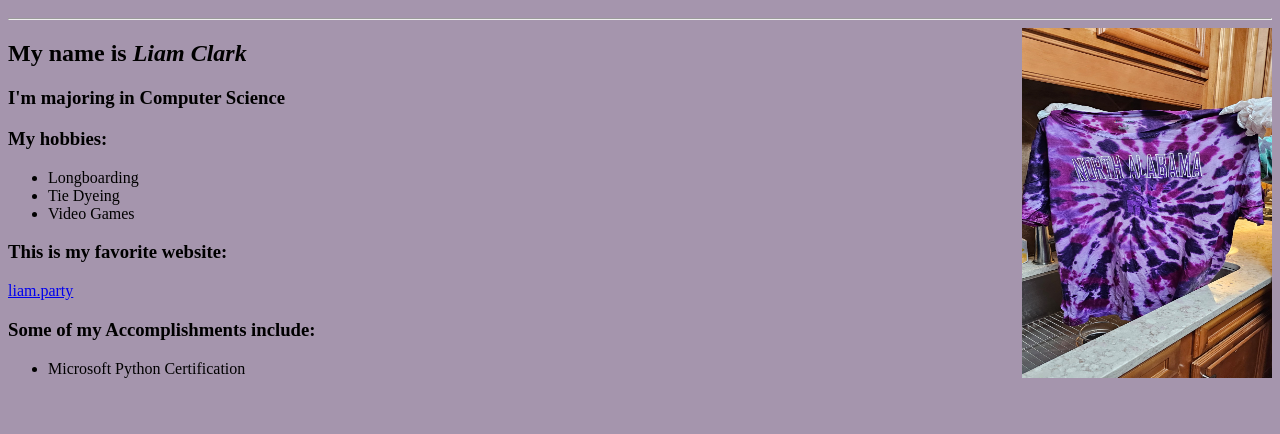
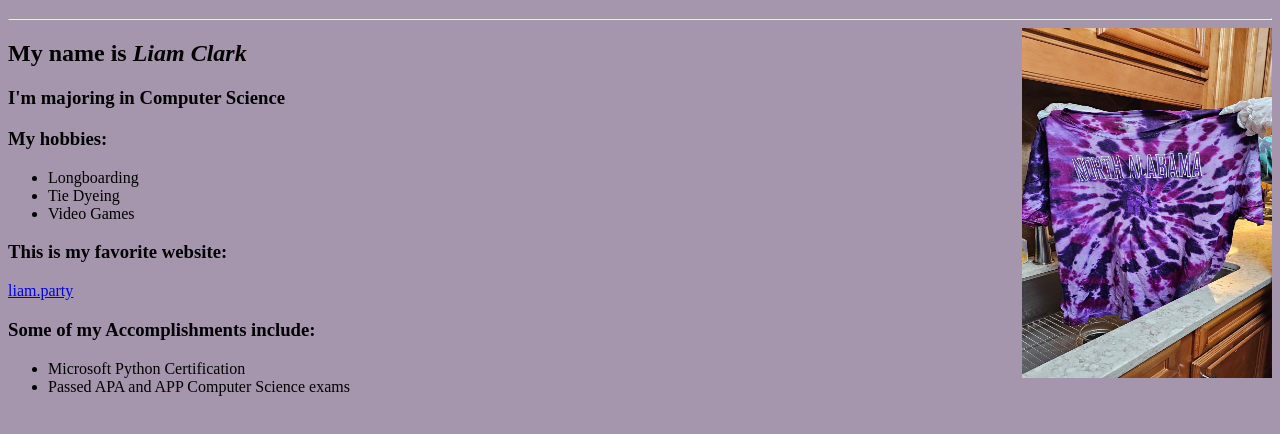
Before and after one commit to lclark6/lclark6.github.io, a plain HTML site: page index.html in a window 1280 px wide. Shown: the part 48-482 px from the top of the page. Drawn offline with Linux system fonts and the light colour scheme.

Commit message:
updated info

```diff
--- a/index.html
+++ b/index.html
@@ -26,6 +26,7 @@
         <p>
             <ul>
                 <li>Microsoft Python Certification</li>
+                <li>Passed APA and APP Computer Science exams</li>
             </ul>
         </p>
     </body>
```
